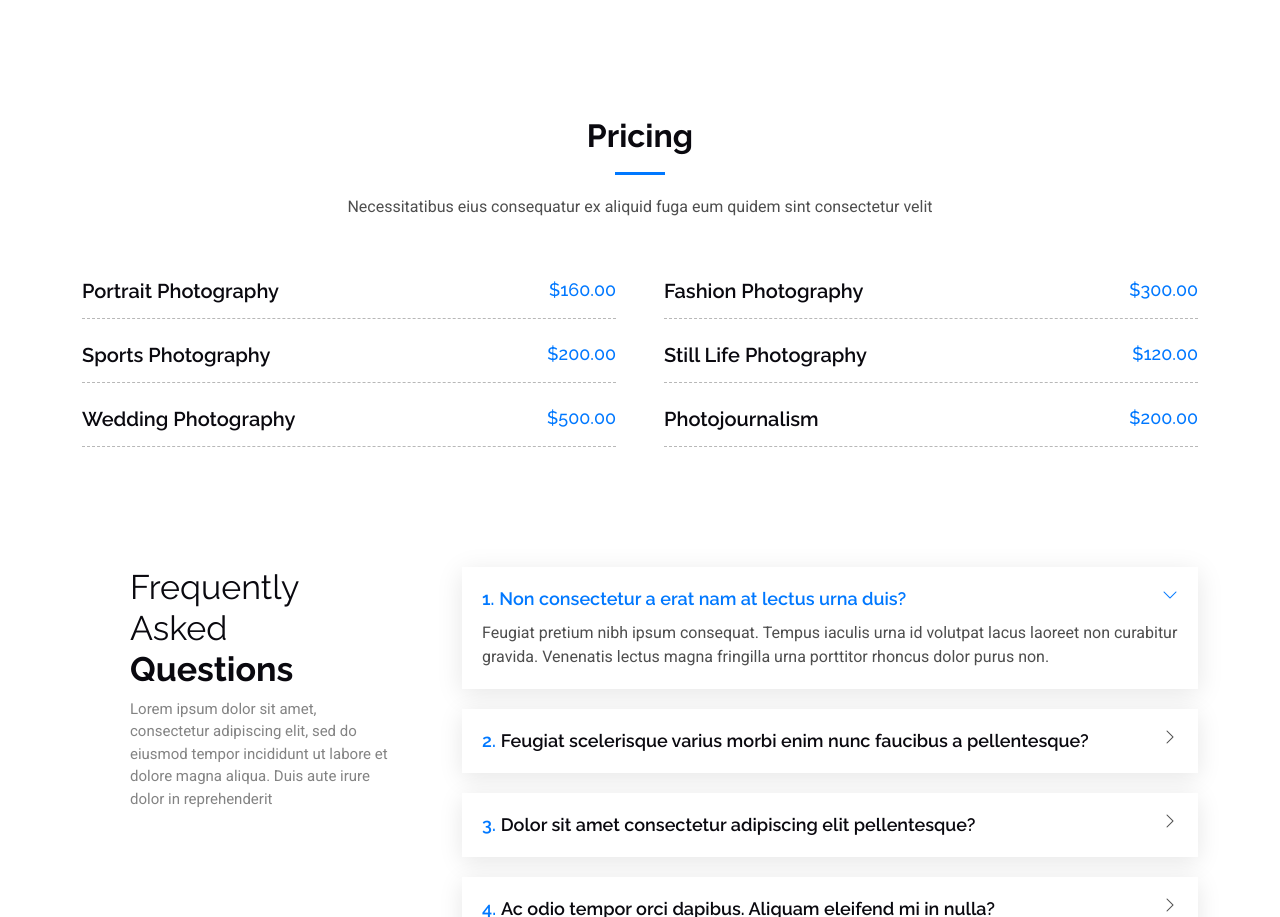
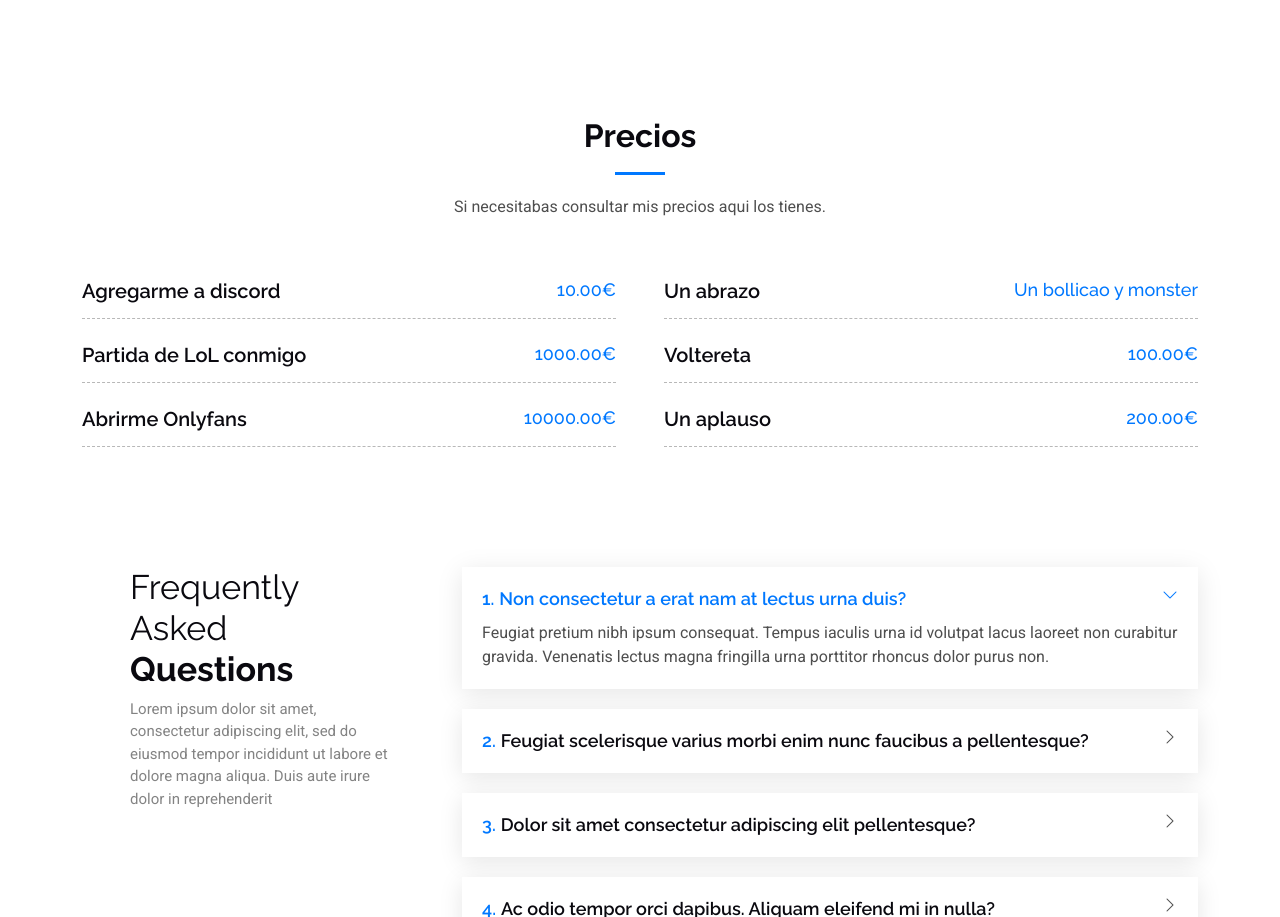
Before and after one commit to jvila97/jvila97.github.io, a plain HTML site: page index.html in a window 1280 px wide. Shown: the part 4043-4960 px from the top of the page. Drawn offline with Linux system fonts and the light colour scheme.

Commit message:
Precios Beta 1.0.3

```diff
--- a/index.html
+++ b/index.html
@@ -422,8 +422,8 @@
 
       <!-- Section Title -->
       <div class="container section-title" data-aos="fade-up">
-        <h2>Pricing</h2>
-        <p>Necessitatibus eius consequatur ex aliquid fuga eum quidem sint consectetur velit</p>
+        <h2>Precios</h2>
+        <p>Si necesitabas consultar mis precios aqui los tienes.</p>
       </div><!-- End Section Title -->
 
       <div class="container" data-aos="fade-up" data-aos-delay="100">
@@ -432,43 +432,43 @@
 
           <div class="col-lg-6">
             <div class="pricing-item d-flex justify-content-between">
-              <h3>Portrait Photography</h3>
-              <h4>$160.00</h4>
+              <h3>Agregarme a discord</h3>
+              <h4>10.00€</h4>
             </div>
           </div><!-- End Pricing Item -->
 
           <div class="col-lg-6">
             <div class="pricing-item d-flex justify-content-between">
-              <h3>Fashion Photography</h3>
-              <h4>$300.00</h4>
+              <h3>Un abrazo</h3>
+              <h4>Un bollicao y monster</h4>
             </div>
           </div><!-- End Pricing Item -->
 
           <div class="col-lg-6">
             <div class="pricing-item d-flex justify-content-between">
-              <h3>Sports Photography</h3>
-              <h4>$200.00</h4>
+              <h3>Partida de LoL conmigo</h3>
+              <h4>1000.00€</h4>
             </div>
           </div><!-- End Pricing Item -->
 
           <div class="col-lg-6">
             <div class="pricing-item d-flex justify-content-between">
-              <h3>Still Life Photography</h3>
-              <h4>$120.00</h4>
+              <h3>Voltereta</h3>
+              <h4>100.00€</h4>
             </div>
           </div><!-- End Pricing Item -->
 
           <div class="col-lg-6">
             <div class="pricing-item d-flex justify-content-between">
-              <h3>Wedding Photography</h3>
-              <h4>$500.00</h4>
+              <h3>Abrirme Onlyfans</h3>
+              <h4>10000.00€</h4>
             </div>
           </div><!-- End Pricing Item -->
 
           <div class="col-lg-6">
             <div class="pricing-item d-flex justify-content-between">
-              <h3>Photojournalism</h3>
-              <h4>$200.00</h4>
+              <h3>Un aplauso</h3>
+              <h4>200.00€</h4>
             </div>
           </div><!-- End Pricing Item -->
 
```
